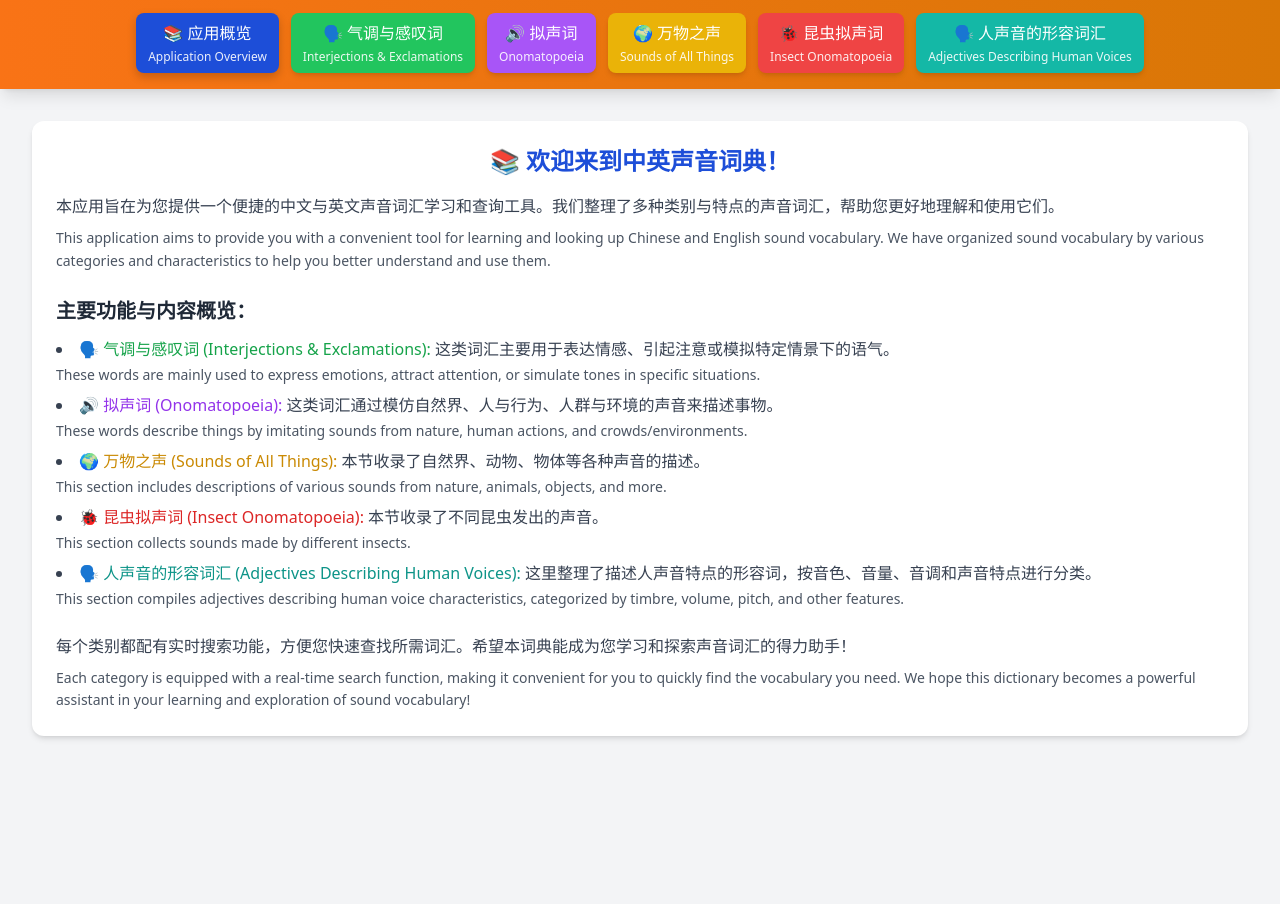
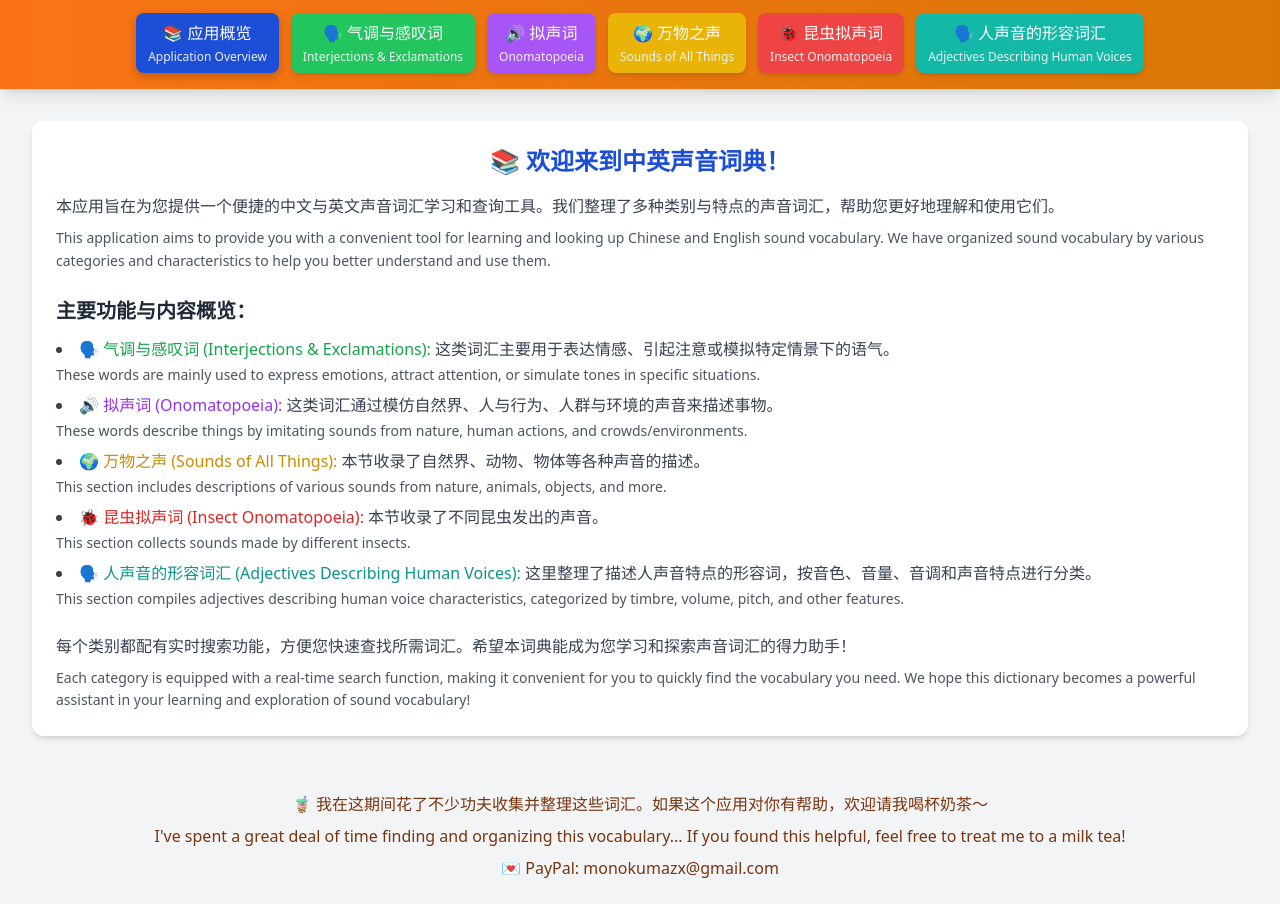
Before and after one commit to monokumazx/Bilingual_Chinese_English, a plain HTML site: page index.html in a window 1280 px wide. Shown: the part 91-995 px from the top of the page. Before the commit the page ends 859 px from the top, so only its background shows below. Drawn offline with nearby package versions, Linux system fonts and the light colour scheme.

Commit message:
Update index.html

```diff
--- a/index.html
+++ b/index.html
@@ -935,5 +935,10 @@
         });
     </script>
 
-</body>
+<div class="text-center py-6 text-amber-900">
+            <p class="mb-2">🧋 我在这期间花了不少功夫收集并整理这些词汇。如果这个应用对你有帮助，欢迎请我喝杯奶茶～</p>
+            <p class="mb-2">I've spent a great deal of time finding and organizing this vocabulary... If you found this helpful, feel free to treat me to a milk tea!</p>
+            <p>💌 PayPal: monokumazx@gmail.com</p>
+        </div>
+    </body>
 </html>
```
